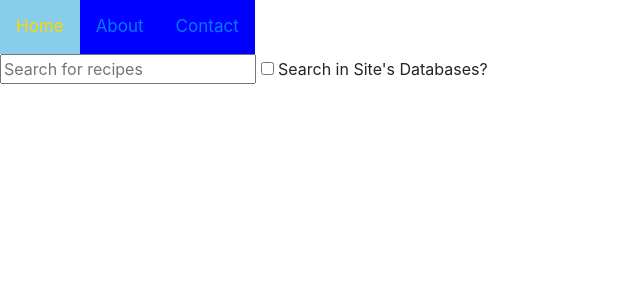
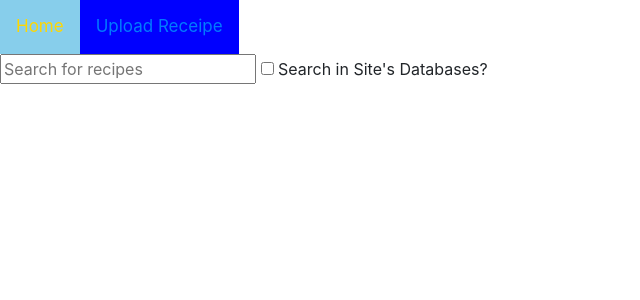
Before and after one commit to WHB-darrenwang/bothacks2020, a Node server app: page / in a window 1280 px wide. Shown: the top 300 px of the page, without its empty margins (0-640 px from the left). Run offline with Node 20, Linux system fonts and the light colour scheme; some libraries are stand-ins or nearby versions.

Commit message:
updated main page

```diff
--- a/views/main.html
+++ b/views/main.html
@@ -11,8 +11,7 @@
         <div class = "nav">
             <ul>
                 <li><a class= "active" href = "#home">Home</a></li>
-                <li><a href = "#about">About</a></li>
-                <li><a href = "#contact">Contact</a></li>
+                <li><a href = "upload">Upload Receipe</a></li>
             </ul>
         </div>
 
```
